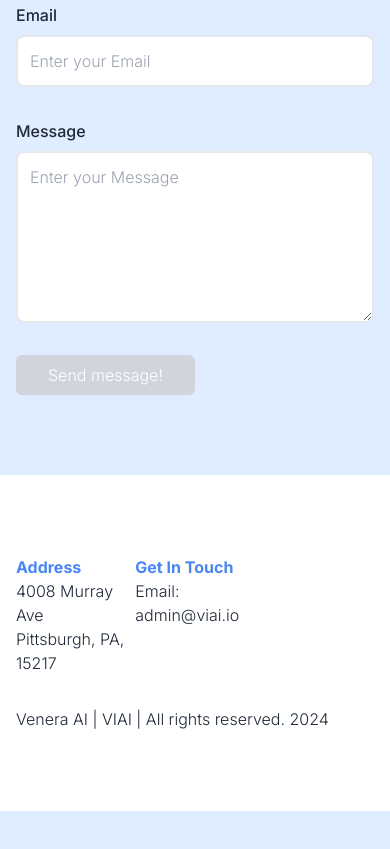
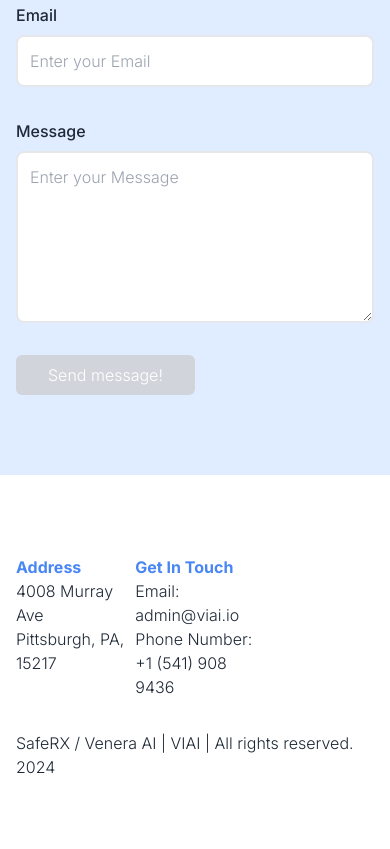
Before and after one commit to kyle-trinh/viai.io, an Astro site: page / in a window 390 px wide. Shown: the part 6640-7489 px from the top of the page. Before the commit the page ends 7451 px from the top, so only its background shows below. Built offline with nearby package versions, Linux system fonts and the light colour scheme; Astro itself is replaced by a stand-in of ours.

Commit message:
🚑️ Fix phone numebr

```diff
--- a/src/pages/index.astro
+++ b/src/pages/index.astro
@@ -261,11 +261,14 @@ const steps = [
           <div>
             <h6 class='text-primary font-bold'>Get In Touch</h6>
             <p>Email: admin@viai.io</p>
+            <p>Phone Number: +1 (541) 908 9436</p>
           </div>
           <div></div>
         </div>
         <div>
-          <h6 class='mt-8'>Venera AI | VIAI | All rights reserved. 2024</h6>
+          <h6 class='mt-8'>
+            SafeRX / Venera AI | VIAI | All rights reserved. 2024
+          </h6>
         </div>
       </div>
     </section>
```
